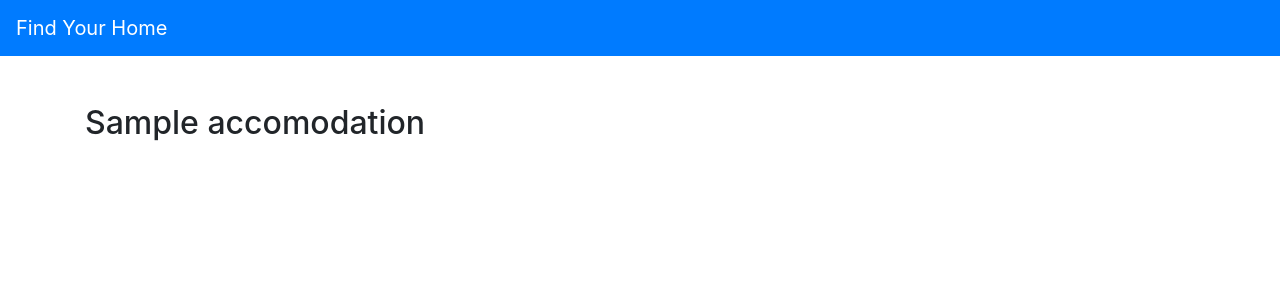
After one commit to PierreBrelaud/FindYourHome, a Symfony app: template templates/front/view.html.twig in a window 1280 px wide. The commit adds this page. Shown: the top 300 px of the page. Run offline with Twig, Linux system fonts and the light colour scheme; the template is opened without the code that fills it: most values are stand-ins (such as "Sample title", 1, 10 or a date in 2020); some libraries are stand-ins or nearby versions.

Commit message:
Add view accomodation page + route

```diff
--- a/config/routes.yaml
+++ b/config/routes.yaml
@@ -2,6 +2,10 @@ home:
   path: /
   controller: App\Controller\HomeController::index
 
+front_view:
+  path: /view/{id}-{name}
+  controller: App\Controller\AccomodationController::view
+
 admin_home_page :
   path : /admin/home
   controller: App\Controller\AdminController::index
--- a/src/Repository/AccomodationRepository.php
+++ b/src/Repository/AccomodationRepository.php
@@ -3,7 +3,6 @@
 namespace App\Repository;
 
 use App\Entity\Accomodation;
-use App\Entity\Review;
 use Doctrine\Bundle\DoctrineBundle\Repository\ServiceEntityRepository;
 use Symfony\Bridge\Doctrine\RegistryInterface;
 
--- a/templates/front/home.html.twig
+++ b/templates/front/home.html.twig
@@ -28,7 +28,7 @@
                                 {{ data['accomodation'].description }}
                             </p>
                             <div class="row-fluid">
-                                <button class="btn btn-primary">Explore</button>
+                                <a class="btn btn-primary" href="{{ path('front_view', {id: data['accomodation'].id, name: data['accomodation'].name }) }}">Explore</a>
                                 <div class="marks float-right">
                                     {% for i in range(1, 5) %}
                                         {% if i <= data['mark'] %}
--- /dev/null
+++ b/templates/front/view.html.twig
@@ -0,0 +1,14 @@
+
+{% extends 'front/layout.html.twig' %}
+
+{% block title 'Find Your Home' %}
+
+
+{% block body %}
+
+    <div class="container mt-5">
+        <h2>{{ accomodation.name }}</h2>
+
+    </div>
+
+{% endblock %}
```
Also changed, not shown: src/Controller/AccomodationController.php (+9 -2 lines).
